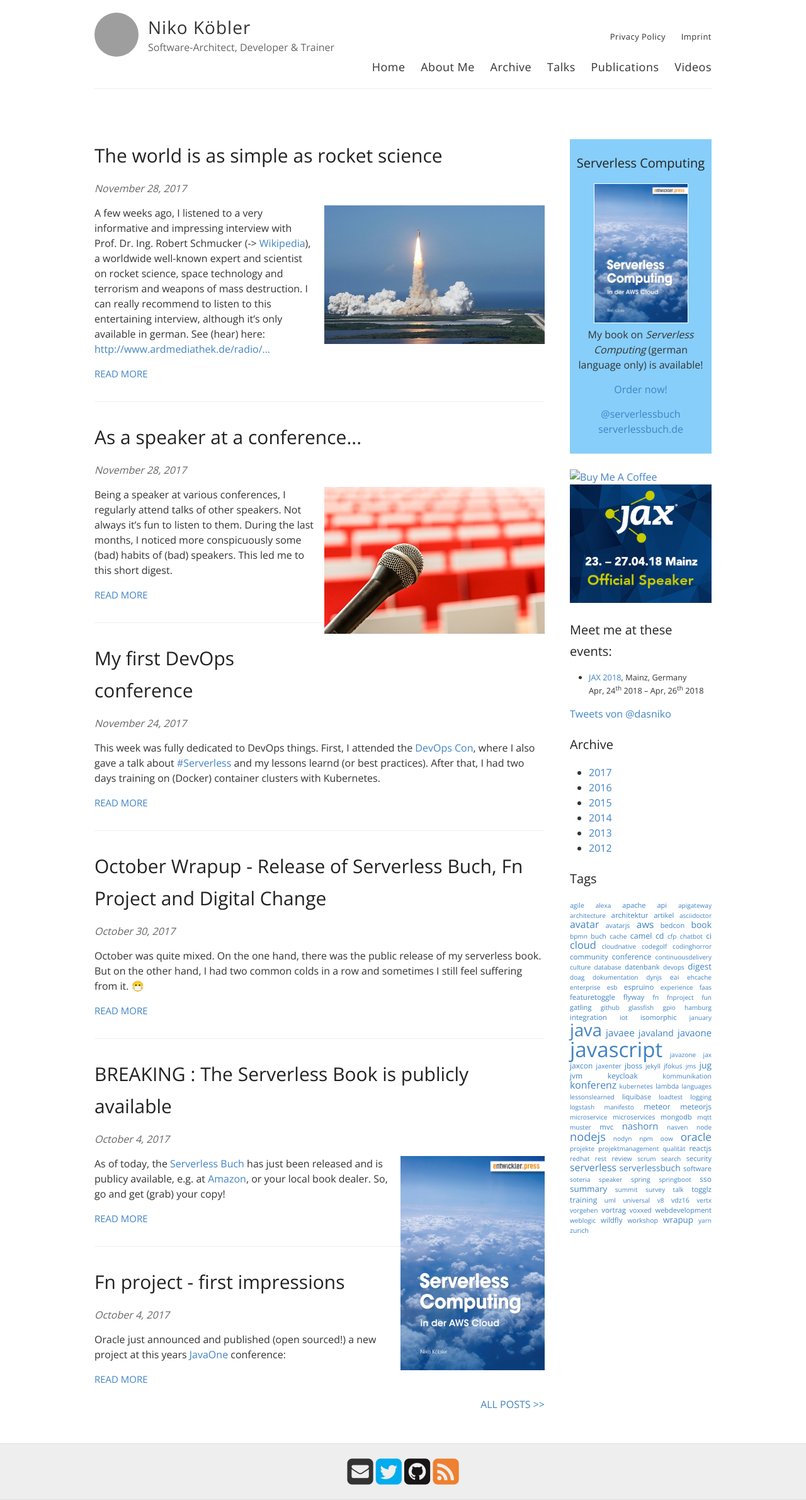
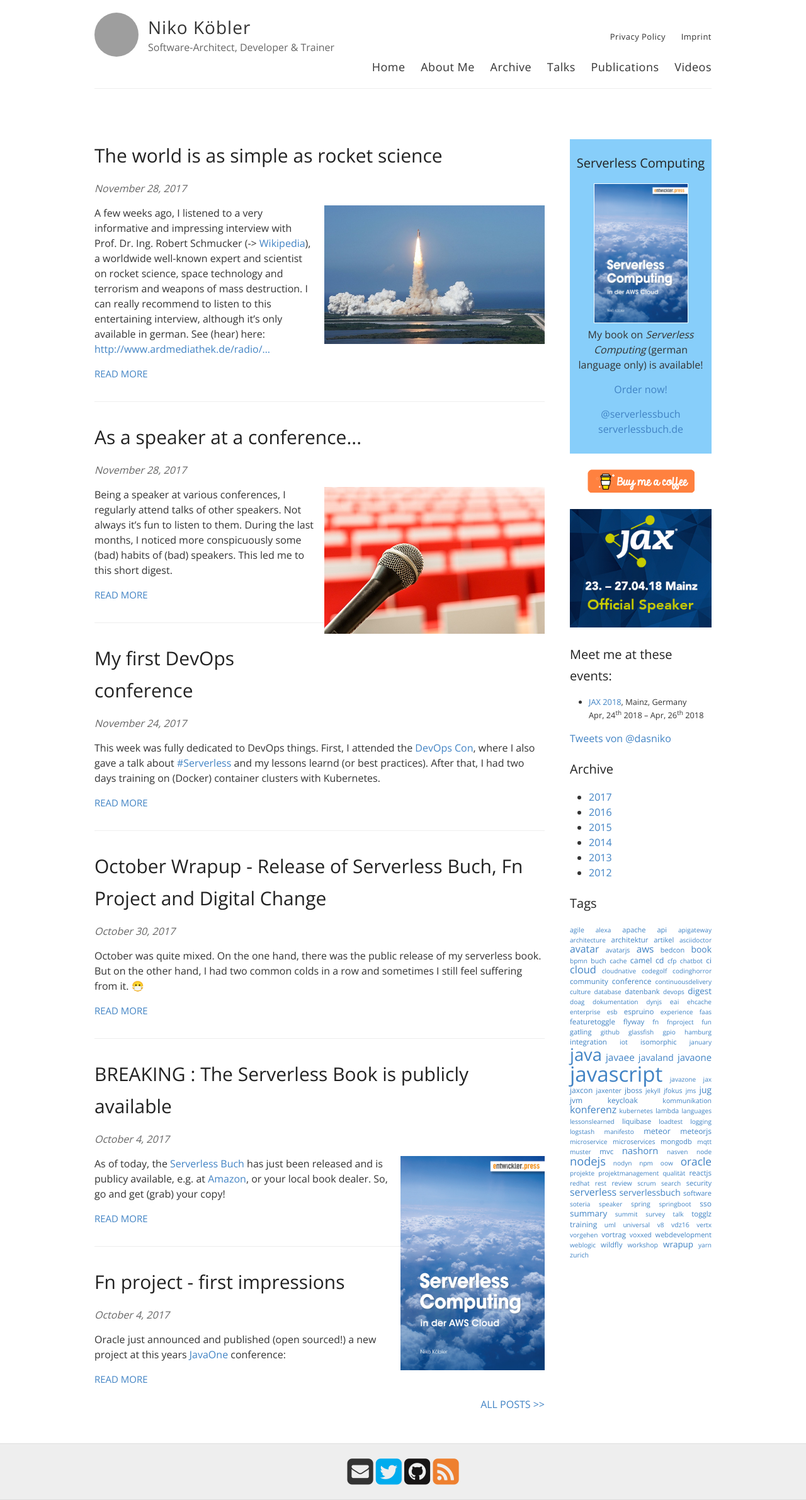
Before and after one commit to dasniko/dasniko.github.io, a Jekyll site: the page built from index.html, in a window 1280 px wide. Shown: the whole page at 63% size. Built offline with Jekyll 4.4.1, drawn with Linux system fonts in a browser that asks for light colours; nearby versions of some CDN libraries; emoji names are drawn with the system emoji font; comment, search, counter and statistics services are not loaded; grey boxes are pictures that could not be loaded.

Commit message:
fix typo

```diff
--- a/_includes/sidebar.html
+++ b/_includes/sidebar.html
@@ -1,9 +1,9 @@
 <div class="sidebar_content">
   {% include bookteaser.html %}
 </div>
-<div class="sidebar_content">
+<div class="sidebar_content" style="text-align: center; margin-bottom: 20px;">
   <a href="https://www.buymeacoffee.com/dasniko" target="_blank">
-    <img src="/imgages/bmc_orange.png" alt="Buy Me A Coffee" style="height: auto !important;width: auto !important;" >
+    <img src="/images/bmc_orange.png" alt="Buy Me A Coffee" style="height: auto !important;width: auto !important;" >
   </a>
 </div>
 <div class="sidebar_content" style="text-align: right; margin-bottom: 10px;">
```
